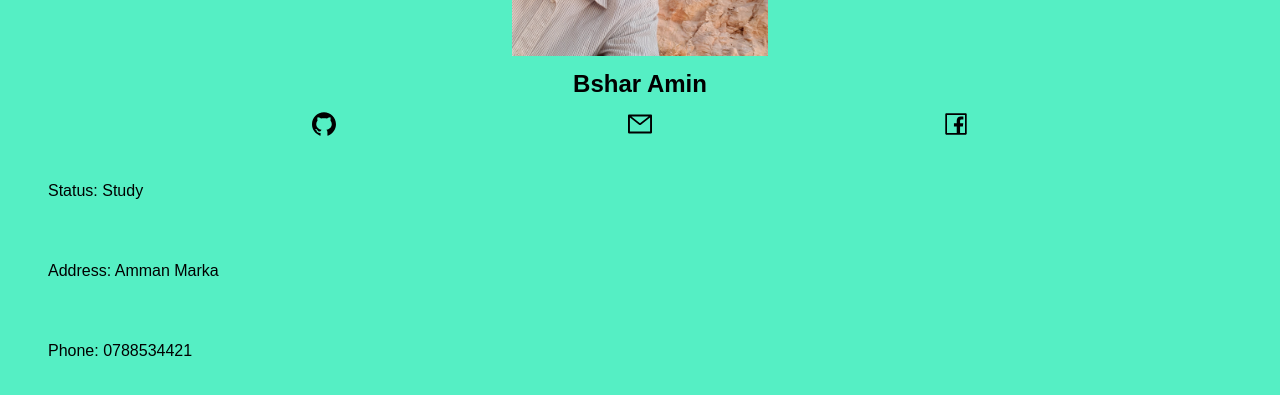
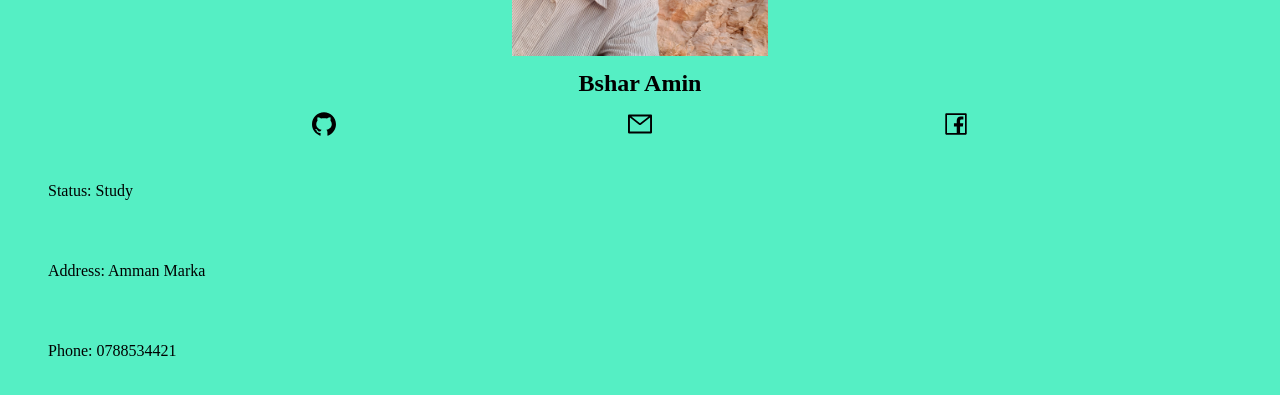
Before and after one commit to BAM-hub/portfolio.js, a React (Create React App) app: page / in a window 1280 px wide. Shown: the part 361-756 px from the top of the page. Built offline with nearby package versions, Linux system fonts and the light colour scheme.

Commit message:
changed the font

```diff
--- a/src/App.css
+++ b/src/App.css
@@ -2,20 +2,20 @@
   box-sizing: border-box;
   padding: 0;
   margin: 0;
-  font-family: sans-serif;
+  font-family: "Roboto Slab", serif;
 }
 ::-webkit-scrollbar {
   background: black;
   opacity: 0.99;
-  border-radius: .4rem;
+  border-radius: 0.4rem;
   width: 0.8rem;
 }
 ::-webkit-scrollbar-track {
-  border-radius: .4rem;
+  border-radius: 0.4rem;
   background: grey;
-  opacity: .7;
+  opacity: 0.7;
 }
 ::-webkit-scrollbar-thumb {
-  border-radius: .4rem;
+  border-radius: 0.4rem;
   background-color: black;
 }
```
